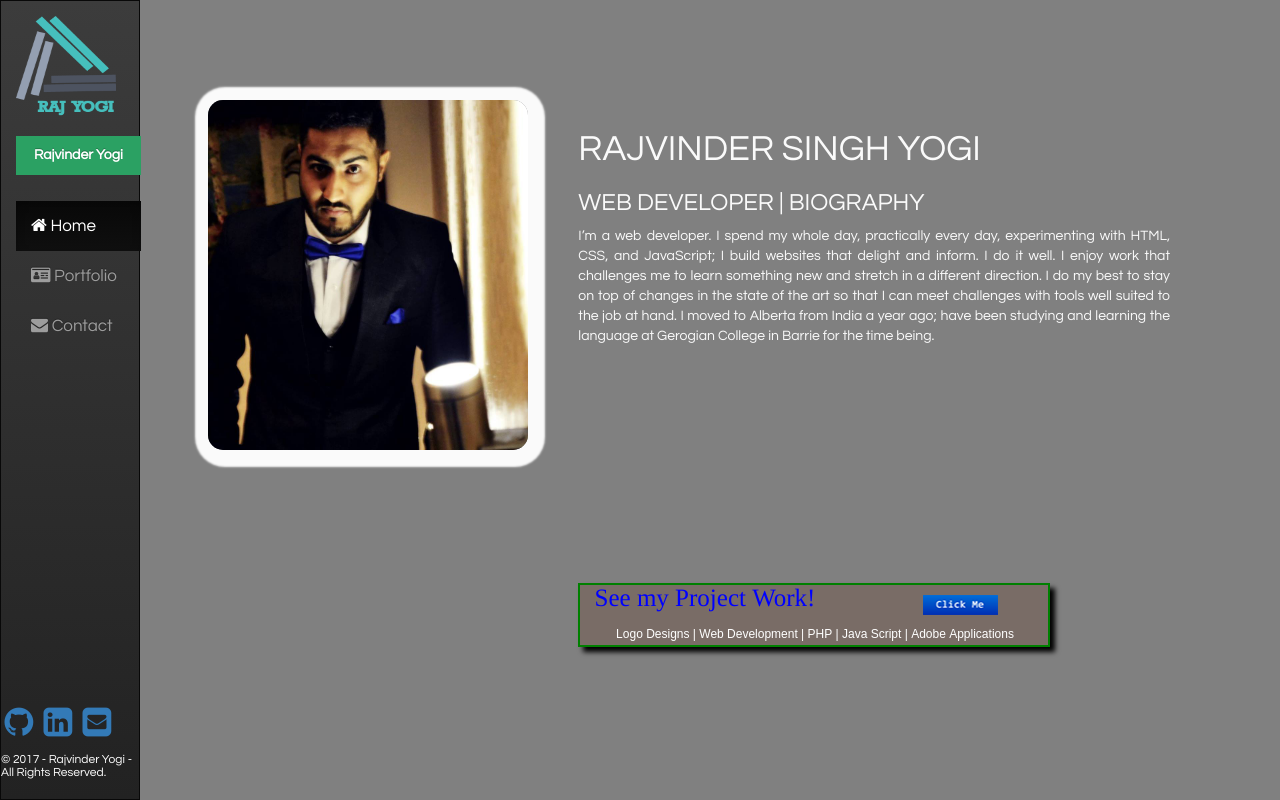
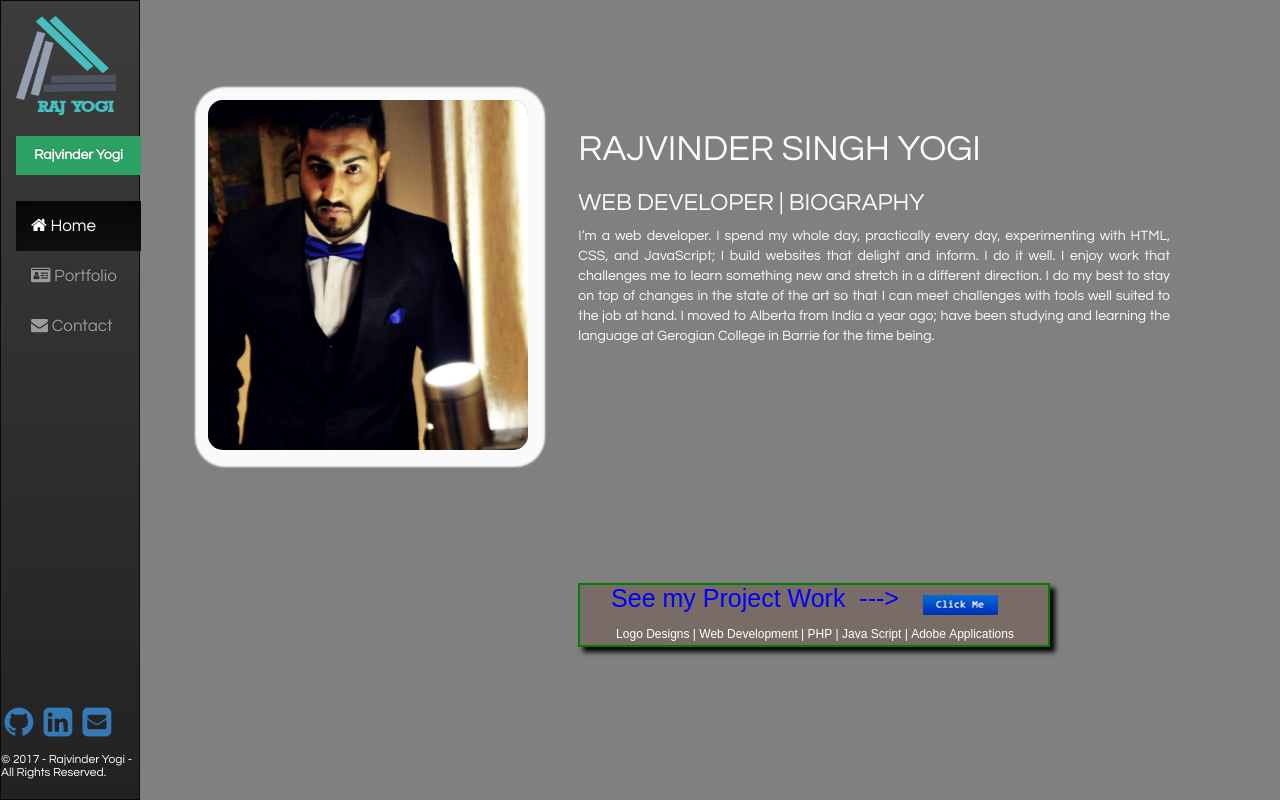
Before and after one commit to RajvinderYogi/miniportfolio-Assignment4, a website: page index.html in a window 1280 px wide. Drawn offline with Linux system fonts and the light colour scheme.

Commit message:
next commit

```diff
--- a/Scripts/core/create-ad.js
+++ b/Scripts/core/create-ad.js
@@ -1,5 +1,7 @@
 (function () {
     var ProjectsAd = document.getElementById("ProjectsAd");
+    var AdWidth;
+    var AdHeight;
     var stage;
     var AdText;
     var SubText;
@@ -10,6 +12,8 @@
      * @returns void
      */
     function Start() {
+        AdWidth = parseInt(ProjectsAd.getAttribute("width"));
+        AdHeight = parseInt(ProjectsAd.getAttribute("height"));
         stage = new createjs.Stage(ProjectsAd);
         createjs.Ticker.framerate = 60;
         createjs.Ticker.on("tick", Update);
@@ -22,7 +26,8 @@
      * @returns void
      */
     function Update(event) {
-        stage.update();
+        AdText.
+            stage.update();
     }
     /**
      *
@@ -31,12 +36,15 @@
      */
     function Main() {
         console.log("This is my Portfolio!");
-        AdText = new objects.Label("See my Project Work!", "25px", "Times", "blue", 125, 15, true);
+        AdText = new objects.Label("See my Project Work  --->", "25px", "Arial", "blue", 175, 15, true);
         stage.addChild(AdText);
         SubText = new objects.Label("Logo Designs | Web Development | PHP | Java Script | Adobe Applications", "12px", "Arial", "white", 235, 50, true);
         stage.addChild(SubText);
         adButton = new objects.Button("Assets/Images/ad_button.png", true, 75, 20, 380, 20);
         stage.addChild(adButton);
+        adButton.on("click", function (event) {
+            window.location.replace("portfolio.html");
+        });
     }
     window.onload = Start;
 })();
--- a/Scripts/objects/adButton.js
+++ b/Scripts/objects/adButton.js
@@ -21,8 +21,8 @@ var objects;
         __extends(Button, _super);
         /**
          * Creates an instance of Button.
-         * @param {string} _imageString
-         * @param {boolean} _isCentered
+         * @param {string} _imagePath
+         * @param {boolean} _centered
          * @param {number} _width
          * @param {number} _height
          * @param {number} x
@@ -30,13 +30,13 @@ var objects;
          *
          * @memberOf Button
          */
-        function Button(_imageString, _isCentered, _width, _height, x, y) {
-            var _this = _super.call(this, _imageString) || this;
-            _this._imageString = _imageString;
-            _this._isCentered = _isCentered;
+        function Button(_imagePath, _centered, _width, _height, x, y) {
+            var _this = _super.call(this, _imagePath) || this;
+            _this._imagePath = _imagePath;
+            _this._centered = _centered;
             _this._width = _width;
             _this._height = _height;
-            if (_isCentered) {
+            if (_centered) {
                 _this.regX = _this._width * 0.5;
                 _this.regY = _this._height * 0.5;
             }
--- a/index.html
+++ b/index.html
@@ -51,7 +51,7 @@
                             <h3 id="title"></h3>
                             <p id="paragraph"></p>
                             <div class="adCanvas">
-                                <a href="portfolio.html" ><canvas id="ProjectsAd" width="468" height="60"></canvas></a>
+                                <canvas id="ProjectsAd" width="468" height="60"></canvas>
                             </div>
                        </div>
                    </div>
```
Also changed, not shown: Scripts/core/create-ad.ts (+13 -4 lines), 2 other files.
